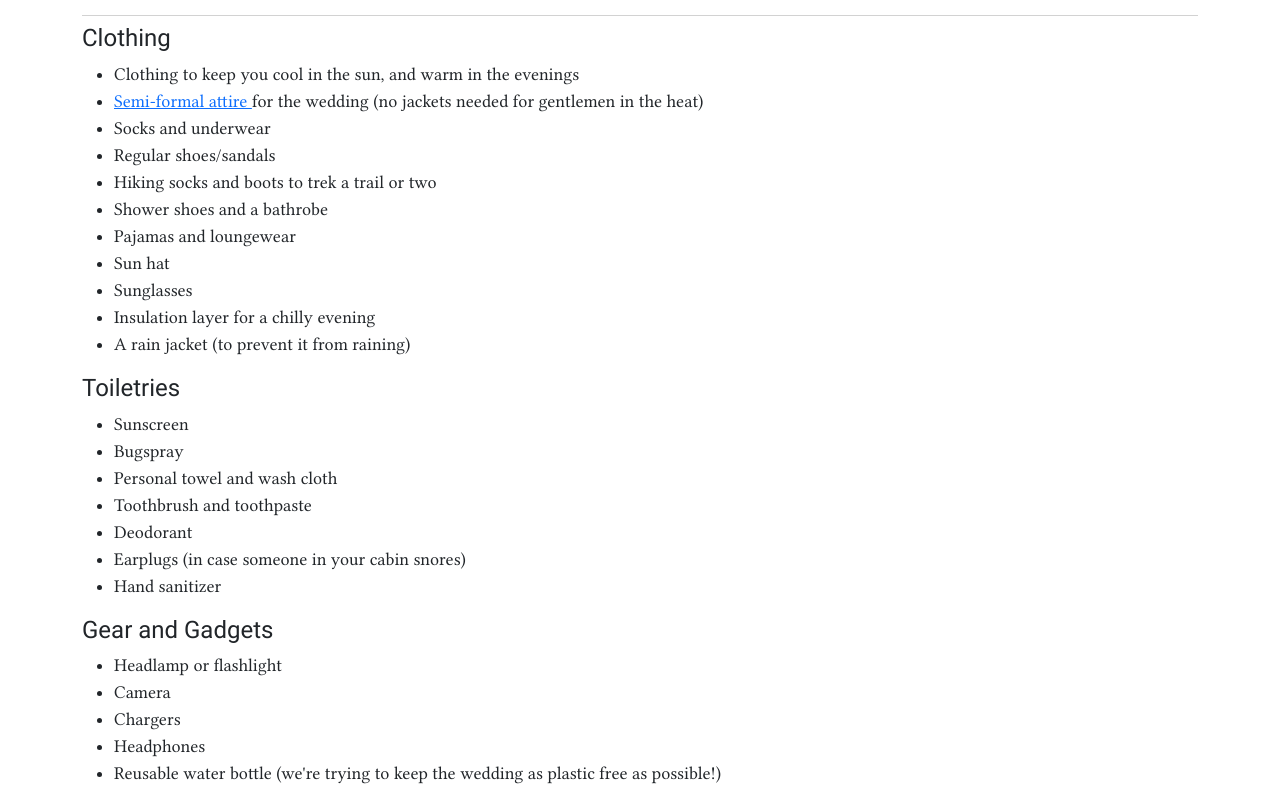
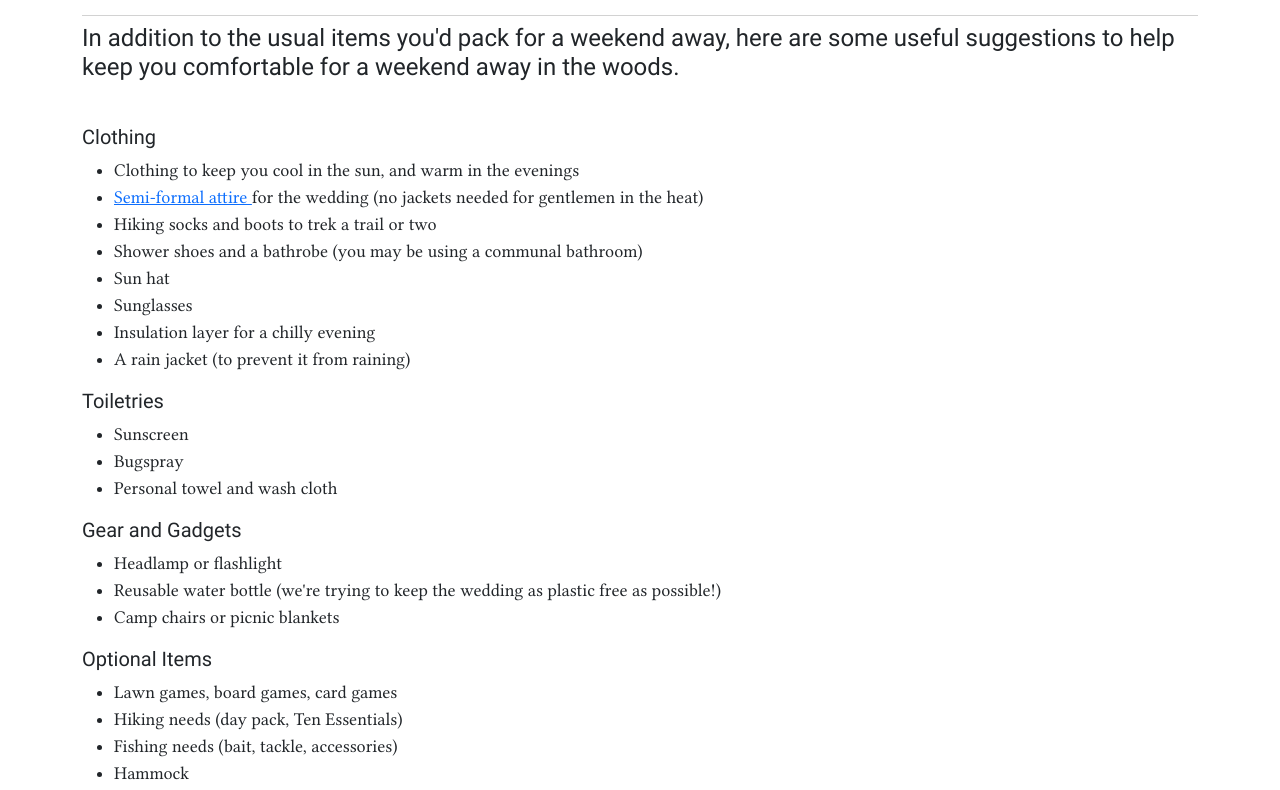
Before and after one commit to MikeColetta/nuttlettawedding, a React (Create React App) app: page /Accomodations in a window 1280 px wide. Shown: the part 2030-2820 px from the top of the page. Built offline with nearby package versions, Linux system fonts and the light colour scheme.

Commit message:
Updated packing list

```diff
--- a/src/pages/Accomodations.js
+++ b/src/pages/Accomodations.js
@@ -36,48 +36,39 @@ class Accomodations extends React.Component {
                             <h2>Packing List</h2>
                         </Card.Header>
                         <Card.Text>
-                            <h4 className='mt-2'>Clothing</h4>
+                            <h4 className="mt-2">In addition to the usual items you'd pack for a weekend away, here are some useful suggestions to help keep you comfortable for a weekend away in the woods. </h4>
+                            <br></br>
+                            <h5 className='mt-2'>Clothing</h5>
                             <ul>
                                 <li>Clothing to keep you cool in the sun, and warm in the evenings</li>
                                 <li><a href='https://www.theknot.com/content/what-to-wear-semi-formal' target={'_blank'} rel='noreferrer'>Semi-formal attire </a>
                                     for the wedding (no jackets needed for gentlemen in the heat)</li>
-                                <li>Socks and underwear</li>
-                                <li>Regular shoes/sandals</li>
                                 <li>Hiking socks and boots to trek a trail or two</li>
-                                <li>Shower shoes and a bathrobe</li>
-                                <li>Pajamas and loungewear</li>
+                                <li>Shower shoes and a bathrobe (you may be using a communal bathroom)</li>
                                 <li>Sun hat</li>
                                 <li>Sunglasses</li>
                                 <li>Insulation layer for a chilly evening</li>
                                 <li>A rain jacket (to prevent it from raining)</li>
                             </ul>
-                            <h4>Toiletries</h4>
+                            <h5>Toiletries</h5>
                             <ul>
                                 <li>Sunscreen</li>
                                 <li>Bugspray</li>
                                 <li>Personal towel and wash cloth</li>
-                                <li>Toothbrush and toothpaste</li>
-                                <li>Deodorant</li>
-                                <li>Earplugs (in case someone in your cabin snores)</li>
-                                <li>Hand sanitizer</li>
                             </ul>
-                            <h4>Gear and Gadgets</h4>
+                            <h5>Gear and Gadgets</h5>
                             <ul>
                                 <li>Headlamp or flashlight</li>
-                                <li>Camera</li>
-                                <li>Chargers</li>
-                                <li>Headphones</li>
                                 <li>Reusable water bottle (we're trying to keep the wedding as plastic free as possible!)</li>
                                 <li>Camp chairs or picnic blankets</li>
                             </ul>
-                            <h4>Optional Items</h4>
+                            <h5>Optional Items</h5>
                             <ul>
                                 <li>Lawn games, board games, card games</li>
                                 <li>Hiking needs (day pack, Ten Essentials)</li>
                                 <li>Fishing needs (bait, tackle, accessories)</li>
                                 <li>Hammock</li>
                                 <li>Binoculars and bird book</li>
-                                <li>Camera</li>
                             </ul>
                         </Card.Text>
                     </Card>
```
